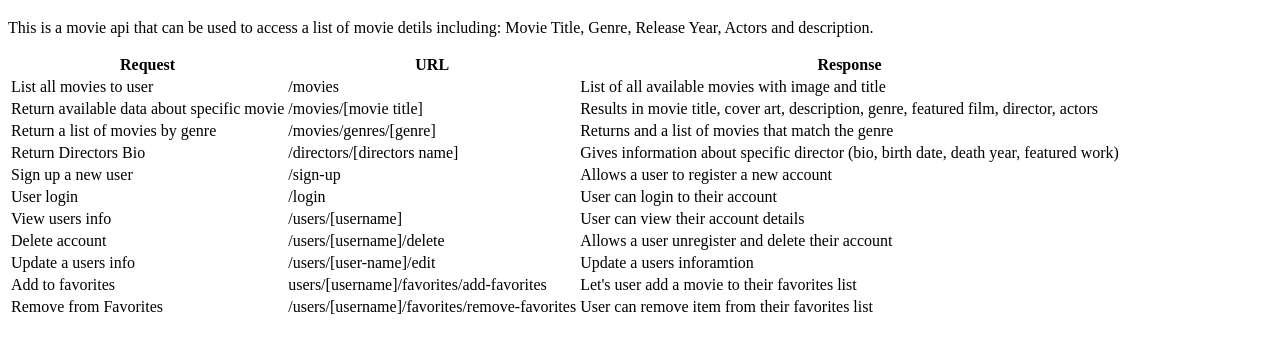
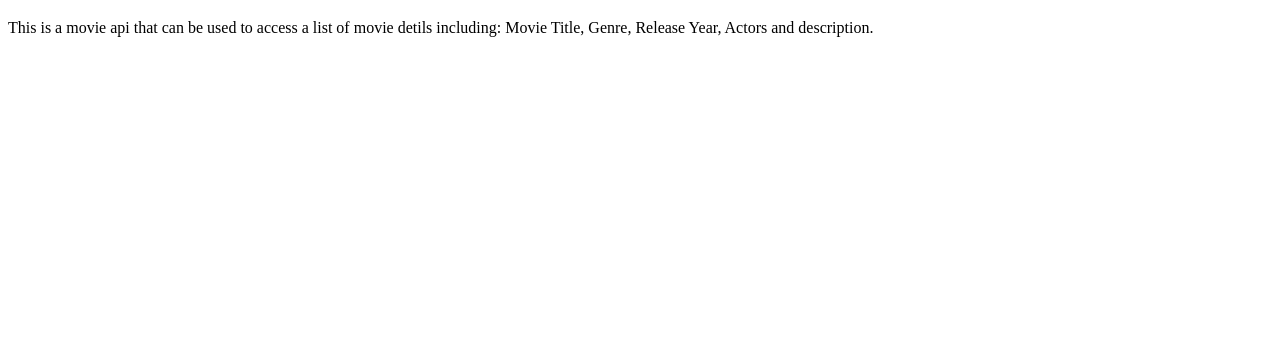
Before and after one commit to lukeferenc/Movie-list, a website: page public/documentation.html in a window 1280 px wide. Shown: the part 61-414 px from the top of the page. Drawn offline with Linux system fonts and the light colour scheme.

Commit message:
2.5 edits

```diff
--- a/public/documentation.html
+++ b/public/documentation.html
@@ -10,70 +10,7 @@
     <h1>Movie API</h1>
     <p>This is a movie api that can be used to access a list of movie detils including: Movie Title, Genre, Release Year, Actors and description.</p>
     <div class="table-wrapper">
-      <table class="methods-table">
-        <thead>
-          <th>Request</th>
-          <th>URL</th>
-          <th>Response</th>
-        </thead>
-        <tbody>
-          <tr>
-            <td>List all movies to user</td>
-            <td>/movies</td>
-            <td>List of all available movies with image and title</td>
-          </tr>
-          <tr>
-            <td>Return available data about specific movie</td>
-            <td>/movies/[movie title]</td>
-            <td>Results in movie title, cover art, description, genre, featured film, director, actors</td>
-          </tr>
-          <tr>
-            <td>Return a list of movies by genre</td>
-            <td>/movies/genres/[genre]</td>
-            <td>Returns and a list of movies that match the genre</td>
-          </tr>
-          <tr>
-            <td>Return Directors Bio</td>
-            <td>/directors/[directors name]</td>
-            <td>Gives information about specific director (bio, birth date, death year, featured work)</td>
-          </tr>
-          <tr>
-            <td>Sign up a new user</td>
-            <td>/sign-up</td>
-            <td>Allows a user to register a new account</td>
-          </tr>
-          <tr>
-            <td>User login</td>
-            <td>/login</td>
-            <td>User can login to their account</td>
-          </tr>
-          <tr>
-            <td>View users info</td>
-            <td>/users/[username]</td>
-            <td>User can view their account details</td>
-          </tr>
-          <tr>
-            <td>Delete account</td>
-            <td>/users/[username]/delete</td>
-            <td>Allows a user unregister and delete their account</td>
-          </tr>
-          <tr>
-            <td>Update a users info</td>
-            <td>/users/[user-name]/edit</td>
-            <td>Update a users inforamtion</td>
-          </tr>
-          <tr>
-            <td>Add to favorites</td>
-            <td>users/[username]/favorites/add-favorites</td>
-            <td>Let's user add a movie to their favorites list</td>
-          </tr>
-          <tr>
-            <td>Remove from Favorites</td>
-            <td>/users/[username]/favorites/remove-favorites</td>
-            <td>User can remove item from their favorites list</td>
-          </tr>
-        </tbody>
-      </table>
+
     </div>
 </body>
 </html>
```
Also changed, not shown: public/login.html (added, +11 -0 lines), public/sign-up.html (added, +11 -0 lines).
